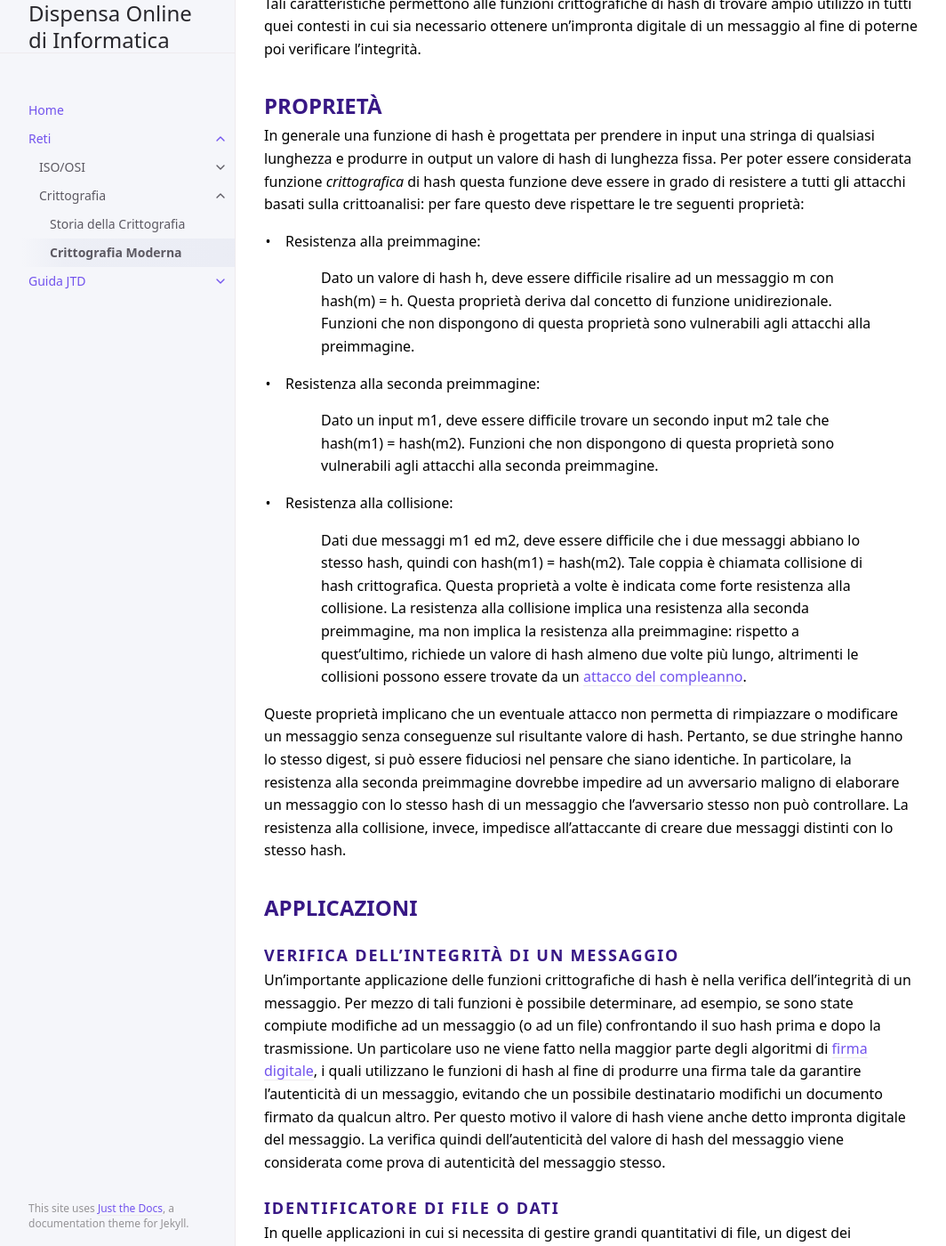
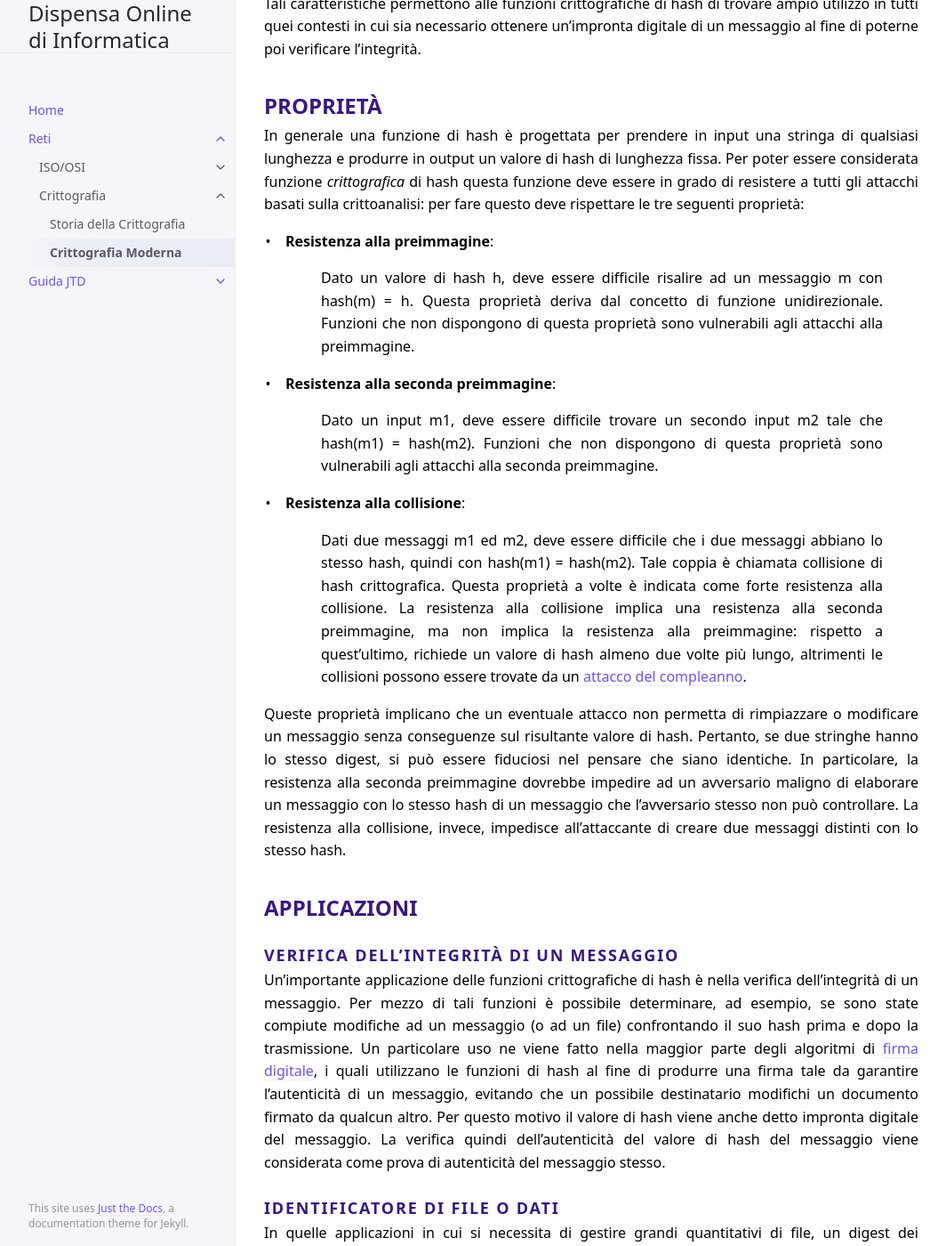
Before and after one commit to 4chi11e/manuale-libero-online-di-informatica, a Jekyll site: the page built from docs/reti/crittografia/crittografia-moderna.md, in a window 1280 px wide and 1400 px high, scrolled down 26941 px. Shown: the whole window at 89% size, without its empty margins (107-1171 px from the left). Built offline with Jekyll 4.4.1, drawn with Linux system fonts in a browser that asks for light colours; some of the changed text lies outside the part shown.

Commit message:
p justify, video-container e dettagli

```diff
--- a/_sass/custom/custom.scss
+++ b/_sass/custom/custom.scss
@@ -192,6 +192,10 @@
 h4{@include fs-5;}
 h5{@include fs-4;}
 h6{@include fs-4;}
+
+p{
+  text-align: justify;
+}
 
 a {
   //display: inline !important;
@@ -677,6 +681,26 @@
   white-space: normal !important;
 }
 
+.video-container {
+  overflow: hidden;
+  position: relative;
+  width:100%;
+}
+
+.video-container::after {
+  padding-top: 56.25%;
+  display: block;
+  content: '';
+}
+
+.video-container iframe {
+  position: absolute;
+  top: 0;
+  left: 0;
+  width: 100%;
+  height: 100%;
+}
+
 #markdown-toc {
   @include fs-3;
   @extend .lh-tight;
--- a/docs/reti/crittografia/crittografia-moderna.md
+++ b/docs/reti/crittografia/crittografia-moderna.md
@@ -846,13 +846,13 @@
 
 In generale una funzione di hash è progettata per prendere in input una stringa di qualsiasi lunghezza e produrre in output un valore di hash di lunghezza fissa. Per poter essere considerata funzione *crittografica* di hash questa funzione deve essere in grado di resistere a tutti gli attacchi basati sulla crittoanalisi: per fare questo deve rispettare le tre seguenti proprietà:
 
-- Resistenza alla preimmagine:
+- **Resistenza alla preimmagine**:
 > Dato un valore di hash h, deve essere difficile risalire ad un messaggio m con hash(m) = h. Questa proprietà deriva dal concetto di funzione unidirezionale. Funzioni che non dispongono di questa proprietà sono vulnerabili agli attacchi alla preimmagine.
 
-- Resistenza alla seconda preimmagine:
+- **Resistenza alla seconda preimmagine**:
 > Dato un input m1, deve essere difficile trovare un secondo input m2 tale che hash(m1) = hash(m2). Funzioni che non dispongono di questa proprietà sono vulnerabili agli attacchi alla seconda preimmagine.
 
-- Resistenza alla collisione:
+- **Resistenza alla collisione**:
 > Dati due messaggi m1 ed m2, deve essere difficile che i due messaggi abbiano lo stesso hash, quindi con hash(m1) = hash(m2). Tale coppia è chiamata collisione di hash crittografica. Questa proprietà a volte è indicata come forte resistenza alla collisione. La resistenza alla collisione implica una resistenza alla seconda preimmagine, ma non implica la resistenza alla preimmagine: rispetto a quest'ultimo, richiede un valore di hash almeno due volte più lungo, altrimenti le collisioni possono essere trovate da un [attacco del compleanno](https://it.wikipedia.org/wiki/Attacco_del_compleanno).
 
 
@@ -913,7 +913,7 @@
 **SHA-1** |	160 |	160 |	512 |	2<sup>64</sup> − 1 |	32 |	80 |	+,and,or,xor, rotl |	Attacco [2<sup>63</sup>](https://it.wikipedia.org/wiki/Funzione_crittografica_di_hash#Algoritmi_di_hash_crittografico)
 **SHA-2** (SHA-256/224) |	256/224 |	256 |	512 |	2<sup>64</sup> − 1 |	32 |	64 |	+,and,or,xor,shr, rotr |	Nessuna
 **SHA-2** (SHA-512/384) |	512/384 |	512	| 1024 |	2<sup>128</sup> − 1 |	64 |	80 |	+,and,or,xor,shr, rotr |	Nessuna
-{: .fs-3}
+{: .fs-3 .ta-c}
 
 #### SHA-3
 [SHA-3]() (Secure Hash Algorithm 3) was released by NIST on August 5, 2015. SHA-3 is a subset of the broader cryptographic primitive family Keccak. The Keccak algorithm is the work of Guido Bertoni, Joan Daemen, Michael Peeters, and Gilles Van Assche. Keccak is based on a sponge construction which can also be used to build other cryptographic primitives such as a stream cipher. SHA-3 provides the same output sizes as SHA-2: 224, 256, 384, and 512 bits.
@@ -974,4 +974,6 @@
 
 Di seguito è proposto il video informativo creato dalla camera di commercio di Milano, Monza Brianza, Lodi su che cos'è e come ottenere la firma digitale.
 
-<iframe width="560" height="315" style="display: block; margin: auto" src="https://www.youtube.com/embed/EMeIBuimVD4" title="YouTube video player" frameborder="0" allow="accelerometer; autoplay; clipboard-write; encrypted-media; gyroscope; picture-in-picture" allowfullscreen></iframe>
+<div class="video-container">
+<iframe src="https://www.youtube.com/embed/EMeIBuimVD4" title="YouTube video player" frameborder="0" allow="accelerometer; autoplay; clipboard-write; encrypted-media; gyroscope; picture-in-picture" allowfullscreen></iframe>
+</div>
```
